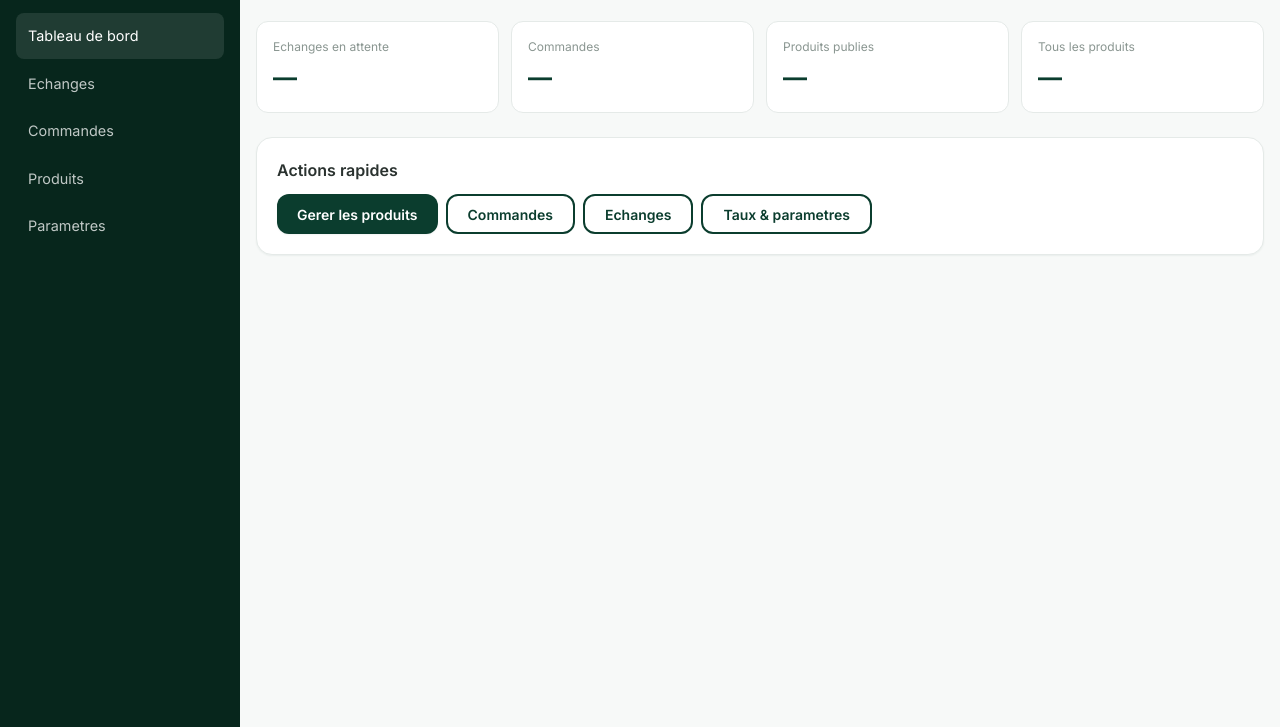
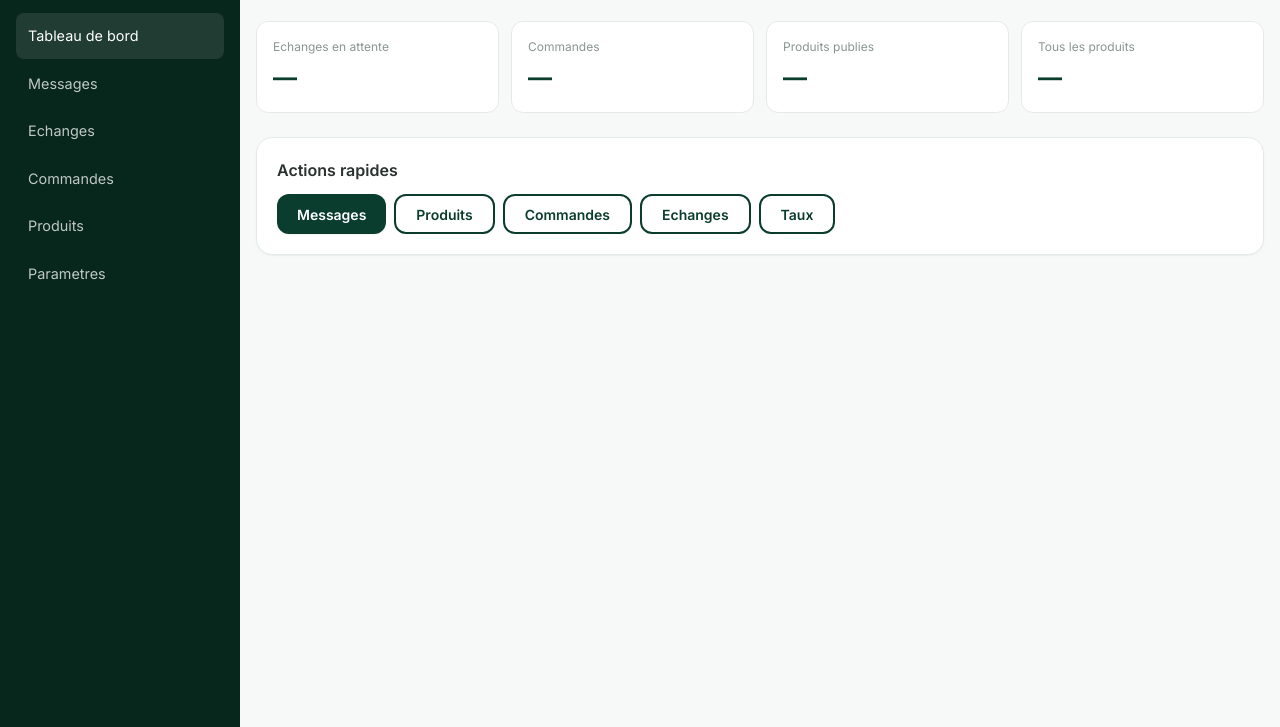
Before and after one commit to ahmedaidara/abit-admin, a plain HTML site: page index.html in a window 1280 px wide. Shown: the part 73-800 px from the top of the page. Drawn offline with Linux system fonts and the light colour scheme; no server answers.

Commit message:
Admin: lien Messages dans navigation

```diff
--- a/index.html
+++ b/index.html
@@ -54,6 +54,7 @@
         <div class="logo">ABIT <span style="color:var(--abit-gold)">Admin</span></div>
         <nav>
           <a href="index.html" class="active">Tableau de bord</a>
+          <a href="messages.html">Messages</a>
           <a href="exchanges.html">Echanges</a>
           <a href="orders.html">Commandes</a>
           <a href="products.html">Produits</a>
@@ -89,10 +90,11 @@
         <div class="card">
           <h2 style="font-size:1rem;font-weight:600;margin-bottom:var(--space-3)">Actions rapides</h2>
           <div style="display:flex;flex-wrap:wrap;gap:var(--space-2)">
-            <a href="products.html" class="btn btn-primary" style="min-height:40px;font-size:0.875rem">Gerer les produits</a>
+            <a href="messages.html" class="btn btn-primary" style="min-height:40px;font-size:0.875rem">Messages</a>
+            <a href="products.html" class="btn btn-outline" style="min-height:40px;font-size:0.875rem">Produits</a>
             <a href="orders.html" class="btn btn-outline" style="min-height:40px;font-size:0.875rem">Commandes</a>
             <a href="exchanges.html" class="btn btn-outline" style="min-height:40px;font-size:0.875rem">Echanges</a>
-            <a href="settings.html" class="btn btn-outline" style="min-height:40px;font-size:0.875rem">Taux & parametres</a>
+            <a href="settings.html" class="btn btn-outline" style="min-height:40px;font-size:0.875rem">Taux</a>
           </div>
         </div>
       </main>
@@ -100,7 +102,7 @@
 
     <nav class="mobile-nav">
       <a href="index.html" class="active">Dashboard</a>
-      <a href="exchanges.html">Echanges</a>
+      <a href="messages.html">Messages</a>
       <a href="orders.html">Commandes</a>
       <a href="products.html">Produits</a>
       <a href="settings.html">Reglages</a>
```
